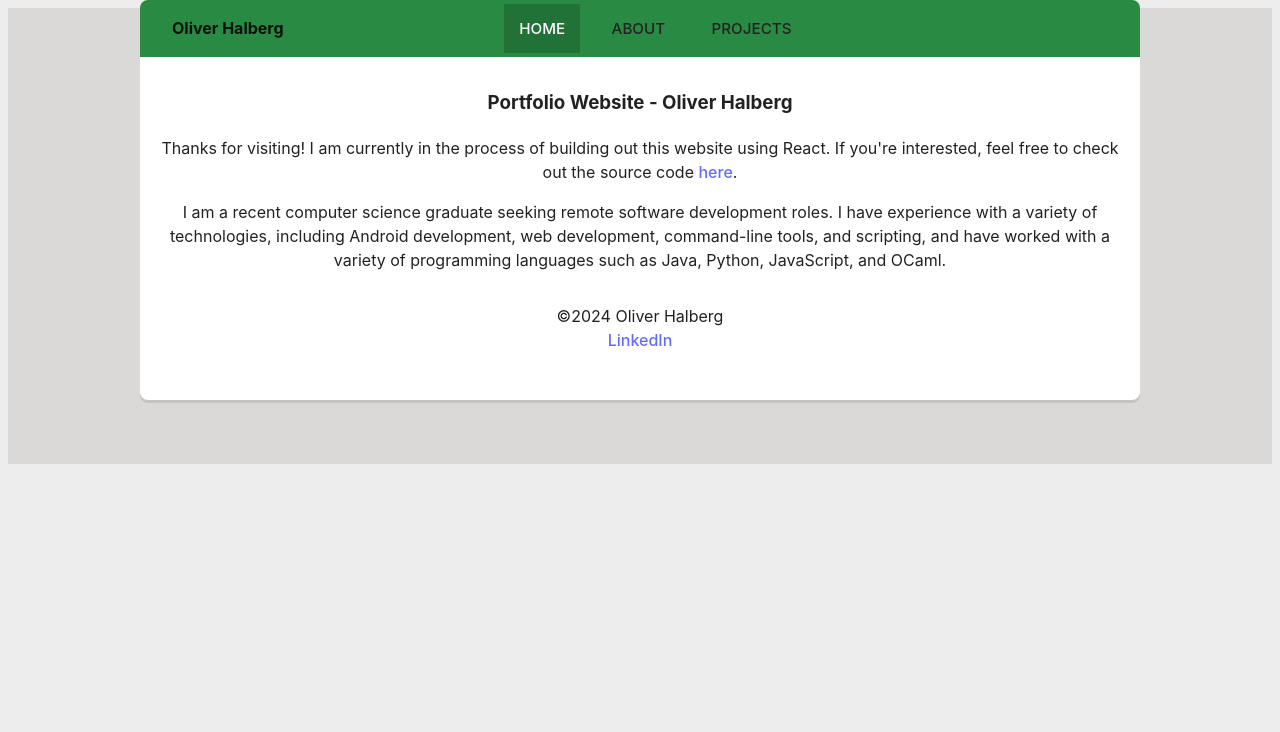
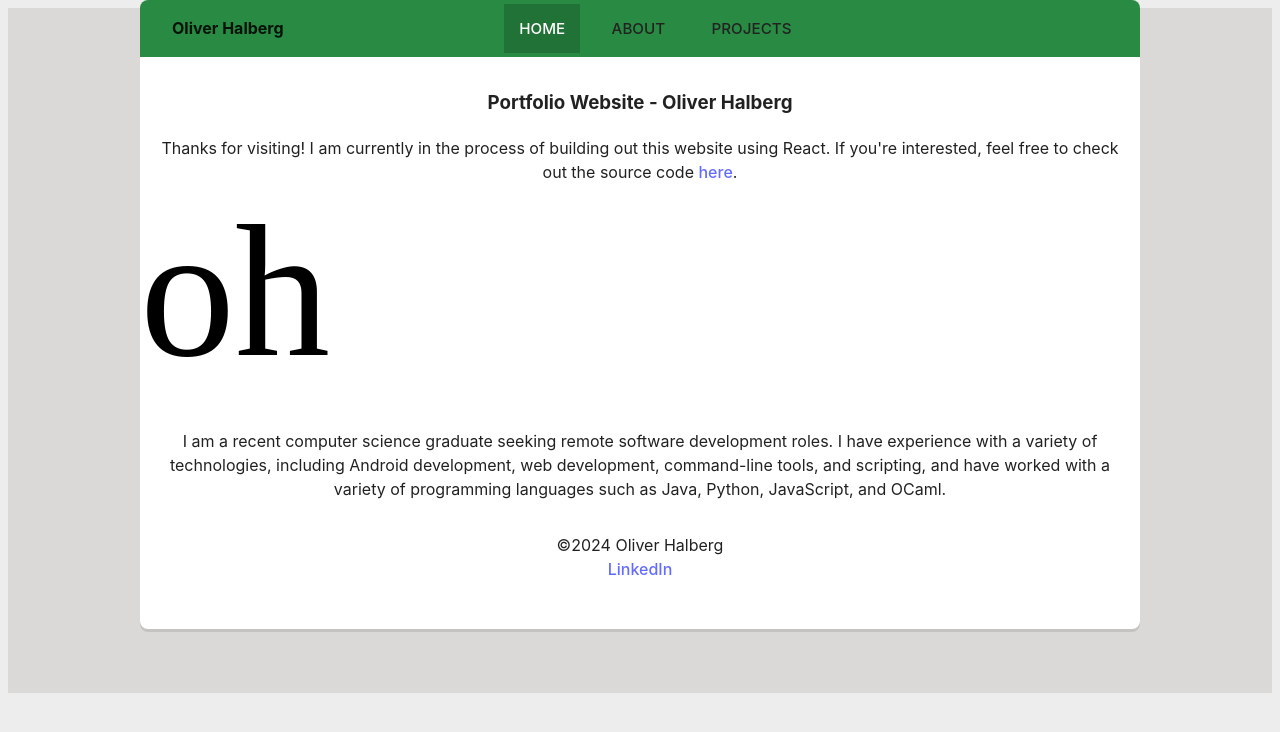
Before and after one commit to oliverhalberg/Portfolio-Site, a React (Vite) app: page / in a window 1280 px wide. Shown: the top 732 px of the page. Built offline with nearby package versions, Linux system fonts and the light colour scheme.

Commit message:
Added placeholder image to Home page

```diff
--- a/src/components/Home.jsx
+++ b/src/components/Home.jsx
@@ -1,15 +1,17 @@
 
 const Home = () => {
     return (
-        <>
+        <div id="homepageDiv">
             <h3>Portfolio Website - Oliver Halberg</h3>
             <p>Thanks for visiting! I am currently in the process of building out this website using React. If you're interested, feel free to check out the source code <a href="https://github.com/oliverhalberg/Portfolio-Site">here</a>.</p>
+            { /* Placeholder image */}
+            <img id="homepageImage" src="../public/oh.svg" />
             <p>
                 I am a recent computer science graduate seeking remote software development roles. I have experience with a variety
                 of technologies, including Android development, web development, command-line tools, and scripting,
                 and have worked with a variety of programming languages such as Java, Python, JavaScript, and OCaml.
             </p>
-        </>
+        </div>
     );
 }
 
--- a/src/index.css
+++ b/src/index.css
@@ -128,3 +128,8 @@ footer {
   margin-left: 2%;
   margin-right: 2%;
 }
+
+#homepageImage {
+  display: block;
+  width: 20%;
+}
```
